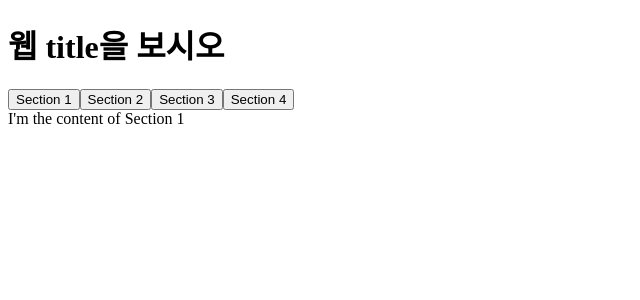
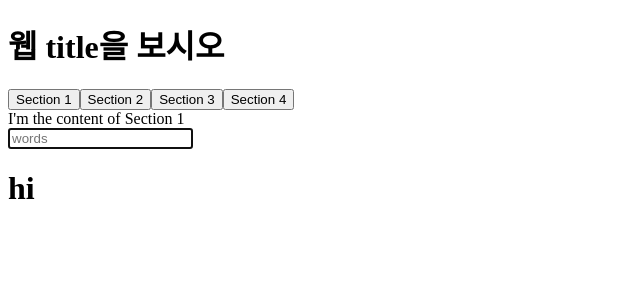
Before and after one commit to kbu715/react_hook_test, a React (Create React App) app: page / in a window 1280 px wide. Shown: the top 300 px of the page, without its empty margins (0-640 px from the left). Built offline with nearby package versions, Linux system fonts and the light colour scheme.

Commit message:
useClick

```diff
--- a/src/App.js
+++ b/src/App.js
@@ -61,11 +61,6 @@
 //   const maxLen = (value) => value.length < 10;
 //   const name = useInput('hi~ ', maxLen);
 
-//   const potato = useRef();
-//   setTimeout(() => {
-//     potato.current.focus();
-//   }, 5000);
-
 //   const changeText = (e) => {
 //     e.target.innerText = 'Hello~';
 //   };
@@ -91,9 +86,10 @@
 
 // export default App;
 
-import React from 'react';
+import React, { useRef, useEffect } from 'react';
 import { useTabs } from './hooks/useTabs';
 import { useTitle } from './hooks/useTitle';
+import { useClick } from './hooks/useClick';
 
 const contents = [
   {
@@ -119,7 +115,19 @@ const App = () => {
 
   const titleUpdator = useTitle('Loading....');
 
+  const potato = useRef();
+
   setTimeout(() => titleUpdator('My Homepage'), 5000);
+
+  const sayHello = () => {
+    console.log('helloooo');
+  };
+
+  const title = useClick(sayHello);
+
+  useEffect(() => {
+    setTimeout(() => potato.current.focus(), 5000);
+  }, [potato]);
 
   return (
     <div>
@@ -136,6 +144,10 @@ const App = () => {
       ))}
       <br />
       {currentItem.content}
+      <div>
+        <input ref={potato} placeholder="words" />
+      </div>
+      <h1 ref={title}>hi</h1>
     </div>
   );
 };
--- /dev/null
+++ b/src/hooks/useClick.js
@@ -0,0 +1,20 @@
+import { useRef, useEffect } from 'react';
+
+export const useClick = (onClick) => {
+  const ref = useRef();
+  useEffect(() => {
+    const element = ref.current;
+    if (element) {
+      element.addEventListener('click', onClick);
+    }
+
+    //ComponentWillUnmount
+    //Component가 mount 되지 않았을 때 eventListener가 배치되게 하고싶지 않다.
+    return () => {
+      if (element) {
+        element.removeEventListener('click', onClick);
+      }
+    };
+  }, []);
+  return ref;
+};
```
